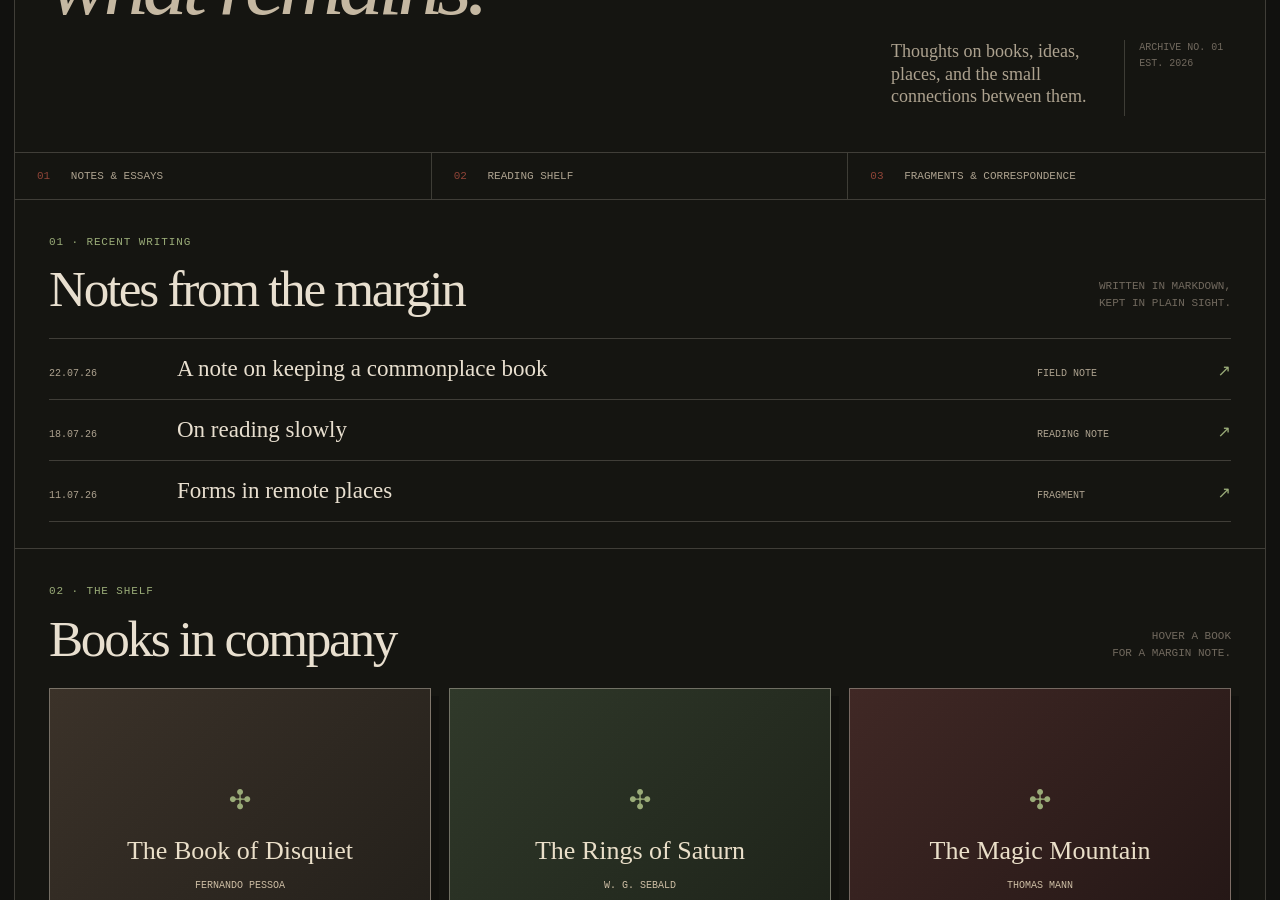
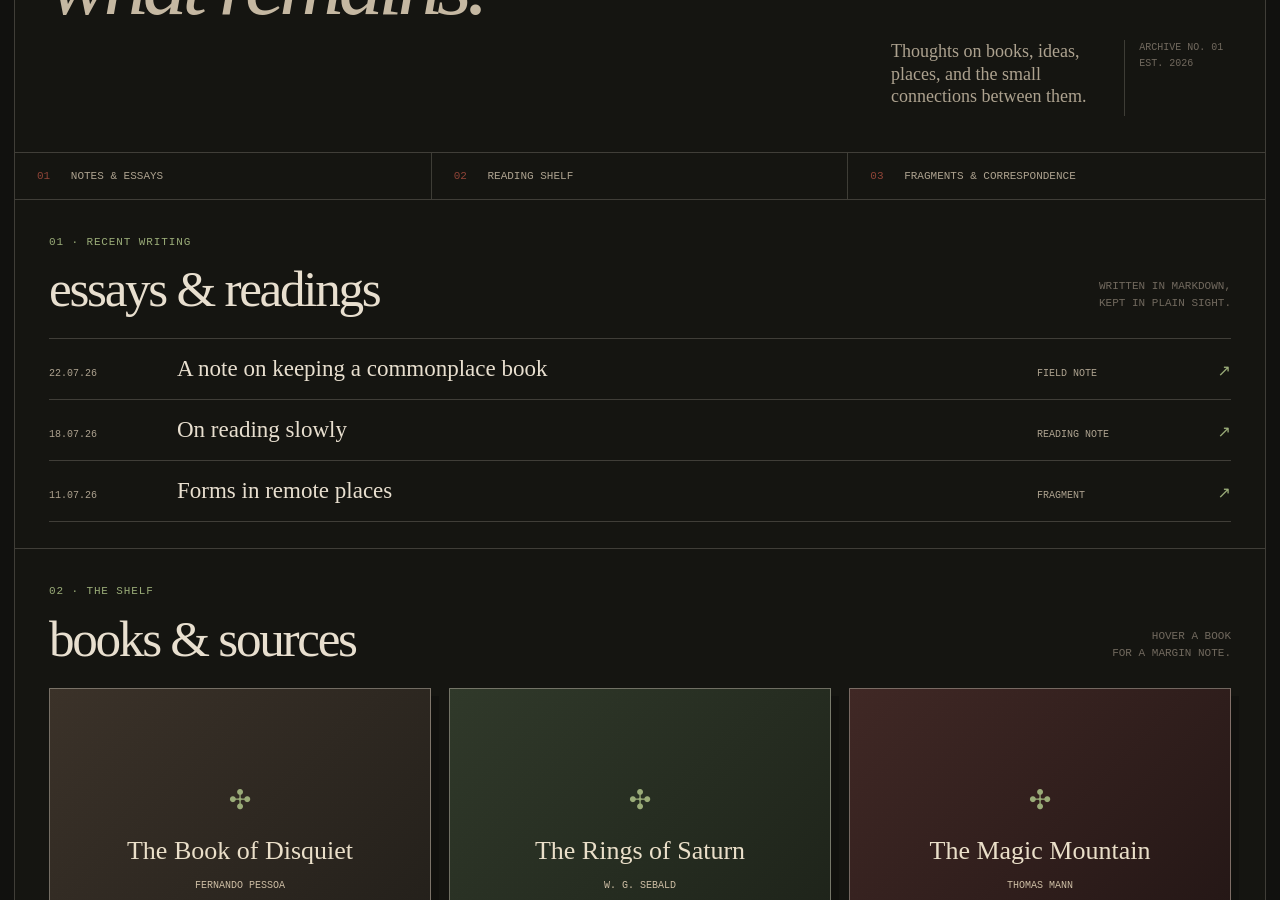
Before and after one commit to rseyfullayev/blog, a Jekyll site: the page built from index.html, in a window 1280 px wide and 900 px high, scrolled down 320 px. Built offline with Jekyll 4.4.1, drawn with Linux system fonts in a browser that asks for light colours.

Commit message:
Update section headings and text case in index.html

```diff
--- a/index.html
+++ b/index.html
@@ -20,7 +20,7 @@ layout: default
   <div class="section-heading">
     <div>
       <p class="eyebrow">01 · Recent writing</p>
-      <h2>Notes from the margin</h2>
+      <h2>essays & readings</h2>
     </div>
     <p>Written in Markdown,<br>kept in plain sight.</p>
   </div>
@@ -40,9 +40,9 @@ layout: default
   <div class="section-heading">
     <div>
       <p class="eyebrow">02 · The shelf</p>
-      <h2>Books in company</h2>
+      <h2>books & sources</h2>
     </div>
-    <p>Hover a book<br>for a margin note.</p>
+    <p>hover a book<br>for a margin note.</p>
   </div>
   <div class="shelf" aria-label="Book shelf">
     {% for book in site.data.books %}
```
